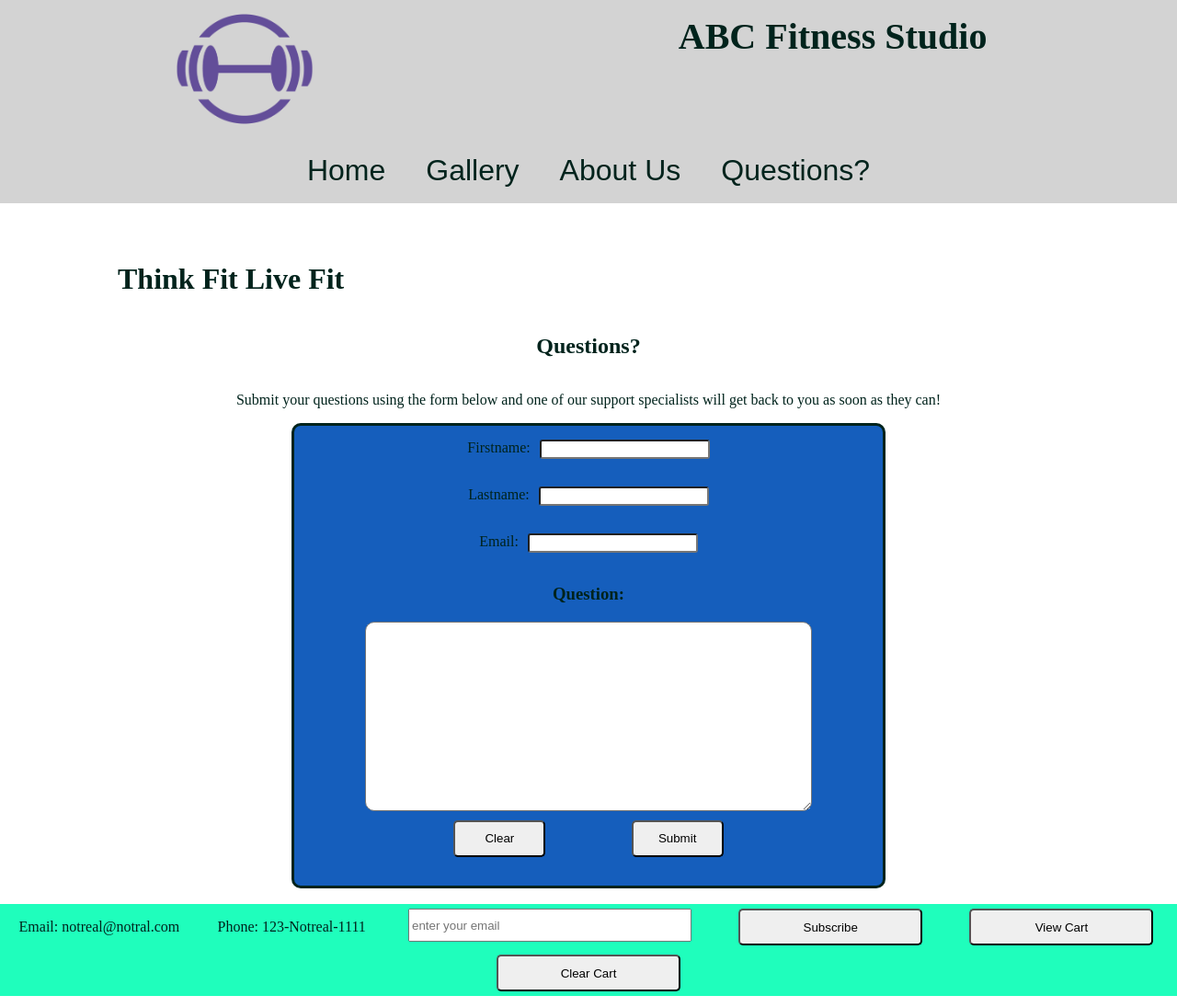
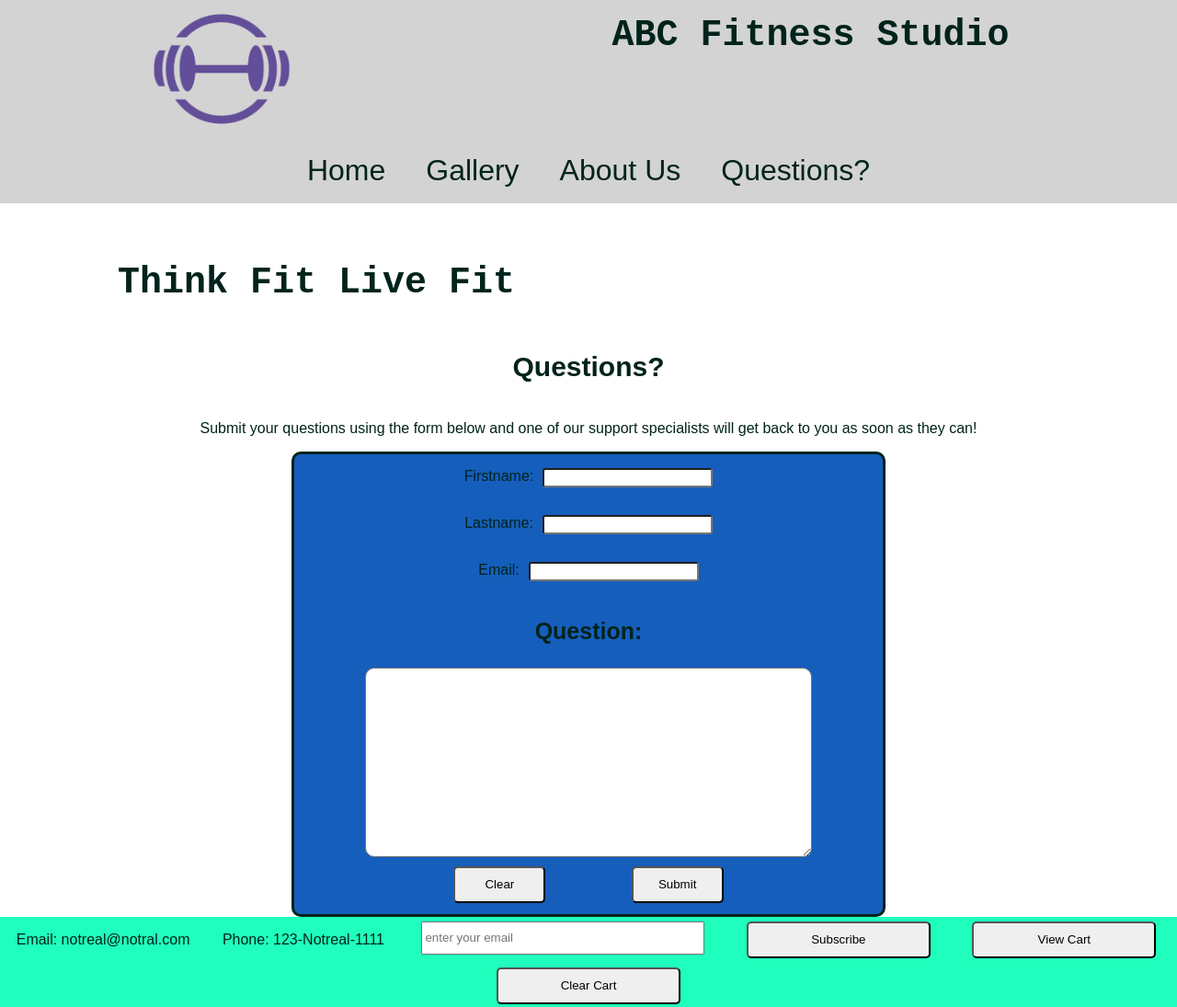
Before and after one commit to MatthewGsell/Intro-to-Webdev-Touchstone, a plain HTML site: page questions.html in a window 1280 px wide. Shown: the whole page at 92% size. Drawn offline with Linux system fonts and the light colour scheme.

Commit message:
typography added to css

```diff
--- a/main.css
+++ b/main.css
@@ -2,6 +2,31 @@ body {
     margin: 0;
     color: #00231c;
 }
+
+h1 {
+
+    font-family: 'Courier New', Courier, monospace;
+    font-weight: bold;
+    font-size: 40px;
+}
+
+h2 {
+    font-family: Arial, Helvetica, sans-serif;
+    font-weight: bold;
+    font-size: 30px;
+}
+
+h3 {
+    font-family: Arial, Helvetica, sans-serif;
+    font-weight: bold;
+    font-size: 25px;
+}
+
+p {
+    font-family: Arial, Helvetica, sans-serif;
+    font-size: 16px;
+}
+
 
 #hamburger {
     display: none;
```
